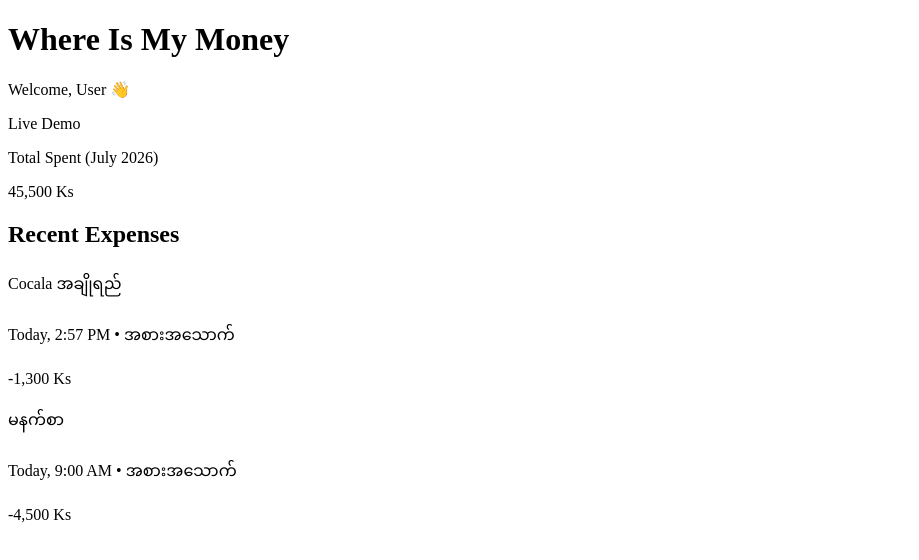
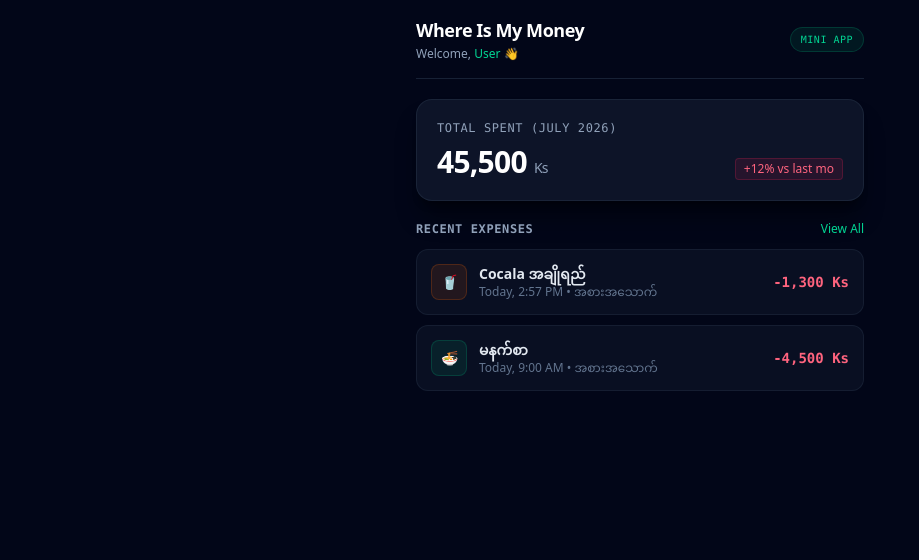
Before and after one commit to nyeinminhtet/where-is-my-money-bot, a Next.js app: page /dashboard in a window 1280 px wide. Shown: the top 560 px of the page, without its empty margins (0-919 px from the left). Built offline with nearby package versions, Linux system fonts and the light colour scheme.

Commit message:
add globals css file

```diff
--- a/app/dashboard/page.tsx
+++ b/app/dashboard/page.tsx
@@ -1,9 +1,8 @@
 "use client";
 
-import { useEffect, useState } from "react";
+import { useState, useEffect } from "react";
 
-const DashboardPage = () => {
-  // 🔽 Initial State သတ်မှတ်ကတည်းက Window / Telegram Data ကို တန်းယူခြင်း
+export default function DashboardPage() {
   const [user] = useState<any>(() => {
     if (typeof window !== "undefined") {
       return (window as any).Telegram?.WebApp?.initDataUnsafe?.user ?? null;
@@ -12,7 +11,6 @@ const DashboardPage = () => {
   });
 
   useEffect(() => {
-    // useEffect ထဲမှာ Telegram SDK ရဲ့ Ready/Expand UI Logic တွေကိုပဲ သီးသန့် အလုပ်လုပ်ခိုင်းခြင်း
     if (typeof window !== "undefined") {
       const tg = (window as any).Telegram?.WebApp;
       if (tg) {
@@ -23,58 +21,94 @@ const DashboardPage = () => {
   }, []);
 
   return (
-    <main className="min-h-screen bg-neutral-950 text-white p-4 font-sans">
-      <div className="max-w-md mx-auto space-y-6">
-        {/* Header Section */}
-        <div className="flex items-center justify-between border-b border-neutral-800 pb-4">
+    <main className="min-h-screen bg-slate-950 text-slate-100 p-4 font-sans selection:bg-emerald-500 selection:text-white">
+      <div className="max-w-md mx-auto space-y-5">
+        {/* Header */}
+        <div className="flex items-center justify-between border-b border-slate-800/80 pb-4">
           <div>
-            <h1 className="text-xl font-bold">Where Is My Money</h1>
-            <p className="text-xs text-neutral-400">
-              Welcome, {user?.first_name || "User"} 👋
+            <h1 className="text-lg font-bold tracking-tight text-white">
+              Where Is My Money
+            </h1>
+            <p className="text-xs text-slate-400 mt-0.5">
+              Welcome,{" "}
+              <span className="text-emerald-400 font-medium">
+                {user?.first_name || "User"}
+              </span>{" "}
+              👋
             </p>
           </div>
-          <span className="text-xs bg-emerald-500/10 text-emerald-400 px-2.5 py-1 rounded-full border border-emerald-500/20">
-            Live Demo
+          <span className="text-[10px] uppercase tracking-wider font-mono bg-emerald-500/10 text-emerald-400 px-2.5 py-1 rounded-full border border-emerald-500/20">
+            Mini App
           </span>
         </div>
 
-        {/* Dummy Expense Summary Card */}
-        <div className="rounded-2xl border border-neutral-800 bg-neutral-900 p-5 space-y-3">
-          <p className="text-xs text-neutral-400 uppercase font-mono">
+        {/* Total Spent Card */}
+        <div className="rounded-2xl border border-slate-800/80 bg-slate-900/90 p-5 space-y-2 shadow-xl shadow-black/40">
+          <p className="text-xs text-slate-400 font-mono tracking-wider uppercase">
             Total Spent (July 2026)
           </p>
-          <p className="text-3xl font-extrabold text-white">45,500 Ks</p>
+
+          <div className="flex items-baseline justify-between">
+            <p className="text-3xl font-black text-white tracking-tight">
+              45,500{" "}
+              <span className="text-sm font-normal text-slate-400">Ks</span>
+            </p>
+            <span className="text-xs text-rose-400 bg-rose-500/10 px-2 py-0.5 rounded border border-rose-500/20">
+              +12% vs last mo
+            </span>
+          </div>
         </div>
 
-        {/* Quick Recent Transactions Placeholder */}
+        {/* Recent Expenses List */}
         <div className="space-y-3">
-          <h2 className="text-sm font-semibold text-neutral-300">
+          <div className="flex items-center justify-between">
+            <h2 className="text-xs font-semibold text-slate-400 uppercase tracking-wider font-mono">
               Recent Expenses
             </h2>
-          <div className="space-y-2">
-            <div className="flex justify-between items-center bg-neutral-900/50 p-3 rounded-xl border border-neutral-800/80">
+            <button className="text-xs text-emerald-400 hover:underline">
+              View All
+            </button>
+          </div>
+
+          <div className="space-y-2.5">
+            <div className="flex justify-between items-center bg-slate-900/60 p-3.5 rounded-xl border border-slate-800/60 hover:border-slate-700 transition">
+              <div className="flex items-center space-x-3">
+                <div className="w-9 h-9 rounded-lg bg-orange-500/10 border border-orange-500/20 flex items-center justify-center text-orange-400 text-sm">
+                  🥤
+                </div>
                 <div>
-                <p className="text-sm font-medium">Cocala အချိုရည်</p>
-                <p className="text-xs text-neutral-500">
+                  <p className="text-sm font-semibold text-slate-200">
+                    Cocala အချိုရည်
+                  </p>
+                  <p className="text-xs text-slate-500">
                     Today, 2:57 PM • အစားအသောက်
                   </p>
                 </div>
-              <span className="text-sm font-bold text-rose-400">-1,300 Ks</span>
               </div>
-            <div className="flex justify-between items-center bg-neutral-900/50 p-3 rounded-xl border border-neutral-800/80">
+              <span className="text-sm font-bold text-rose-400 font-mono">
+                -1,300 Ks
+              </span>
+            </div>
+
+            <div className="flex justify-between items-center bg-slate-900/60 p-3.5 rounded-xl border border-slate-800/60 hover:border-slate-700 transition">
+              <div className="flex items-center space-x-3">
+                <div className="w-9 h-9 rounded-lg bg-emerald-500/10 border border-emerald-500/20 flex items-center justify-center text-emerald-400 text-sm">
+                  🍜
+                </div>
                 <div>
-                <p className="text-sm font-medium">မနက်စာ</p>
-                <p className="text-xs text-neutral-500">
+                  <p className="text-sm font-semibold text-slate-200">မနက်စာ</p>
+                  <p className="text-xs text-slate-500">
                     Today, 9:00 AM • အစားအသောက်
                   </p>
                 </div>
-              <span className="text-sm font-bold text-rose-400">-4,500 Ks</span>
+              </div>
+              <span className="text-sm font-bold text-rose-400 font-mono">
+                -4,500 Ks
+              </span>
             </div>
           </div>
         </div>
       </div>
     </main>
   );
-};
-
-export default DashboardPage;
+}
--- /dev/null
+++ b/app/globals.css
@@ -0,0 +1,25 @@
+@import "tailwindcss";
+
+@layer base {
+  :root {
+    --background: #020617;
+    --foreground: #f8fafc;
+  }
+
+  body {
+    background-color: var(--background);
+    color: var(--foreground);
+    font-family:
+      system-ui,
+      -apple-system,
+      BlinkMacSystemFont,
+      "Segoe UI",
+      Roboto,
+      Oxygen,
+      Ubuntu,
+      Cantarell,
+      "Open Sans",
+      "Helvetica Neue",
+      sans-serif;
+  }
+}
--- a/app/layout.tsx
+++ b/app/layout.tsx
@@ -1,4 +1,6 @@
 import Script from "next/script";
+
+import "./globals.css";
 
 export default function RootLayout({
   children,
```
Lines whose indentation alone changed are shown as unchanged.
